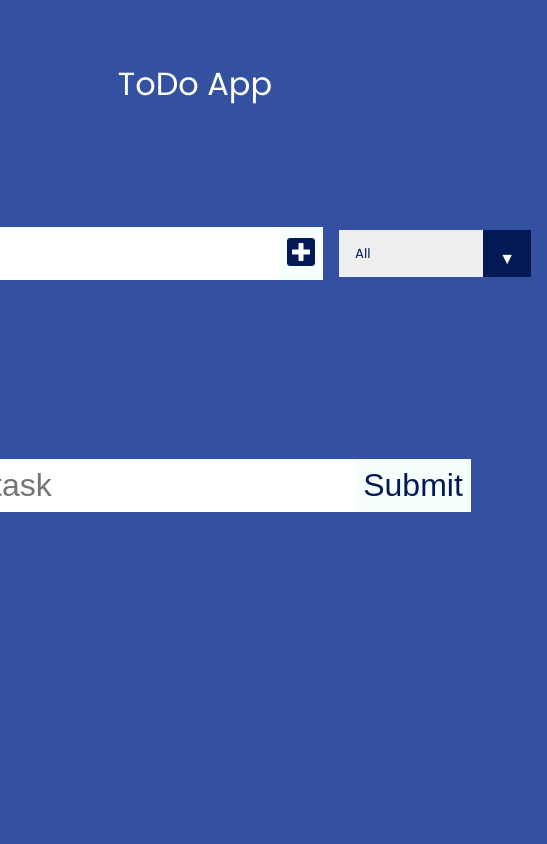
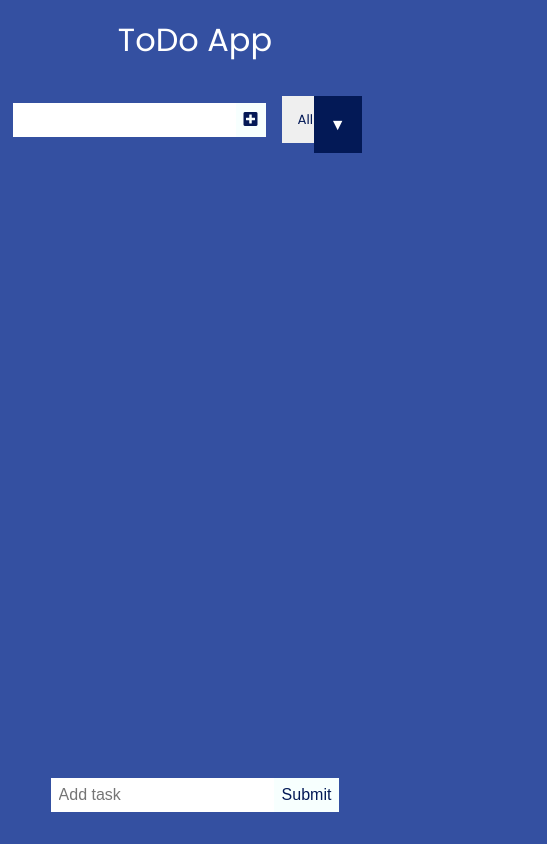
Before and after one commit to abhakta-47/todo-react, a React (Create React App) app: page / in a window 390 px wide. Shown: the whole page, 547 px wide, since content can reach past the window. Built offline with nearby package versions, Linux system fonts and the light colour scheme.

Commit message:
styling 0.3

```diff
--- a/src/App.css
+++ b/src/App.css
@@ -18,11 +18,14 @@ body {
   font-family: "Poppins", sans-serif;
 }
 
+#root {
+  height: 100vh;
+  width: 100vw;
+}
+
 .app {
-  /* padding: 1rem; */
-
-  min-height: 100vh;
-
+  padding: 1rem;
+  height: 100%;
   display: flex;
   flex-direction: column;
   align-items: center;
@@ -32,19 +35,32 @@ body {
   display: flex;
   color: white;
   font-size: 2rem;
-  min-height: 20vh;
+  /* min-height: 20vh; */
   align-items: center;
-  /* justify-content: center; */
+  justify-content: center;
 }
 
-.app header h1 {
-  color: white;
-  padding: 2rem;
+#container {
+  flex-grow: 1;
+  /* width: 100%; */
+  /* max-width: 50rem; */
+  display: flex;
+  flex-direction: column;
+  padding: 2rem 4rem;
 }
 
-/* component search form */
+@media only screen and (max-width: 768px) {
+  #container {
+    flex-grow: 1;
+    width: 100%;
+    /* max-width: 50rem; */
+    padding: 1rem 2rem;
+  }
+}
+
+/* COMPONENT search form */
 form {
-  min-height: 20vh;
+  /* min-height: 20vh; */
   display: flex;
   justify-content: center;
   align-items: center;
@@ -66,25 +82,45 @@ form button:hover {
   background: var(--primary-dark);
   color: white;
 }
-
 .filter-todo {
   padding: 1rem;
 }
-/* END component search form */
 
-.container {
-  display: flex;
-  flex-direction: column;
-  height: 100%;
+@media only screen and (max-width: 768px) {
+  form {
+    display: flex;
+    justify-content: center;
+    align-items: center;
+  }
+  form input,
+  form button {
+    /* padding: 0.5rem; */
+    font-size: 1rem;
+    border: none;
+    background: white;
+  }
+  form button {
+    color: var(--primary-dark);
+    background: #f7fffe;
+    cursor: pointer;
+    transition: all 0.3s ease;
+  }
+  form button:hover {
+    background: var(--primary-dark);
+    color: white;
+  }
+  .filter-todo {
+    padding: 1rem;
+  }
 }
+/* END COMPONENT search form */
 
+/* COMPONENT todo list */
 .todo-list {
   flex-grow: 1;
-  overflow-y: hidden;
-  margin: 2rem 0;
+  /* overflow-y: hidden; */
+  margin: 1rem 0;
 }
-
-/* component todo item */
 .todo-item {
   display: flex;
   width: 100%;
@@ -127,13 +163,13 @@ form button:hover {
 .todo-done > .task-name {
   text-decoration: line-through;
 }
-/* END component todo item */
+/* END COMPONENT todo item */
 
-/* component add task form */
+/* COMPONENT add task form */
 .add-task-form {
   width: 100%;
 }
-/* end component add task form */
+/* END COMPONENT add task form */
 
 /*CUSTOM SELECTOR */
 select {
@@ -159,6 +195,16 @@ select {
   cursor: pointer;
   width: 12rem;
 }
+@media only screen and (max-width: 768px) {
+  .select {
+    position: relative;
+    overflow: visible;
+  }
+  select {
+    width: 5rem;
+  }
+}
+
 /* Arrow */
 .select::after {
   content: "\25BC";
@@ -171,8 +217,7 @@ select {
   pointer-events: none;
 }
 /* Transition */
-/*
+
 .select:hover::after {
   transform: scale(1.5);
 }
-*/
--- a/src/App.js
+++ b/src/App.js
@@ -17,7 +17,7 @@ function App() {
         ToDo App
         {/* <h1>ToDo App</h1> */}
       </header>
-      <div className="container">
+      <div id="container">
         <SearchForm/>
         <ToDoList todoList={todoList} setTodoList={setTodoList} />
         <AddForm todoList={todoList} setTodoList={setTodoList}/>
```
Also changed, not shown: public/index.html (+0 -23 lines).
